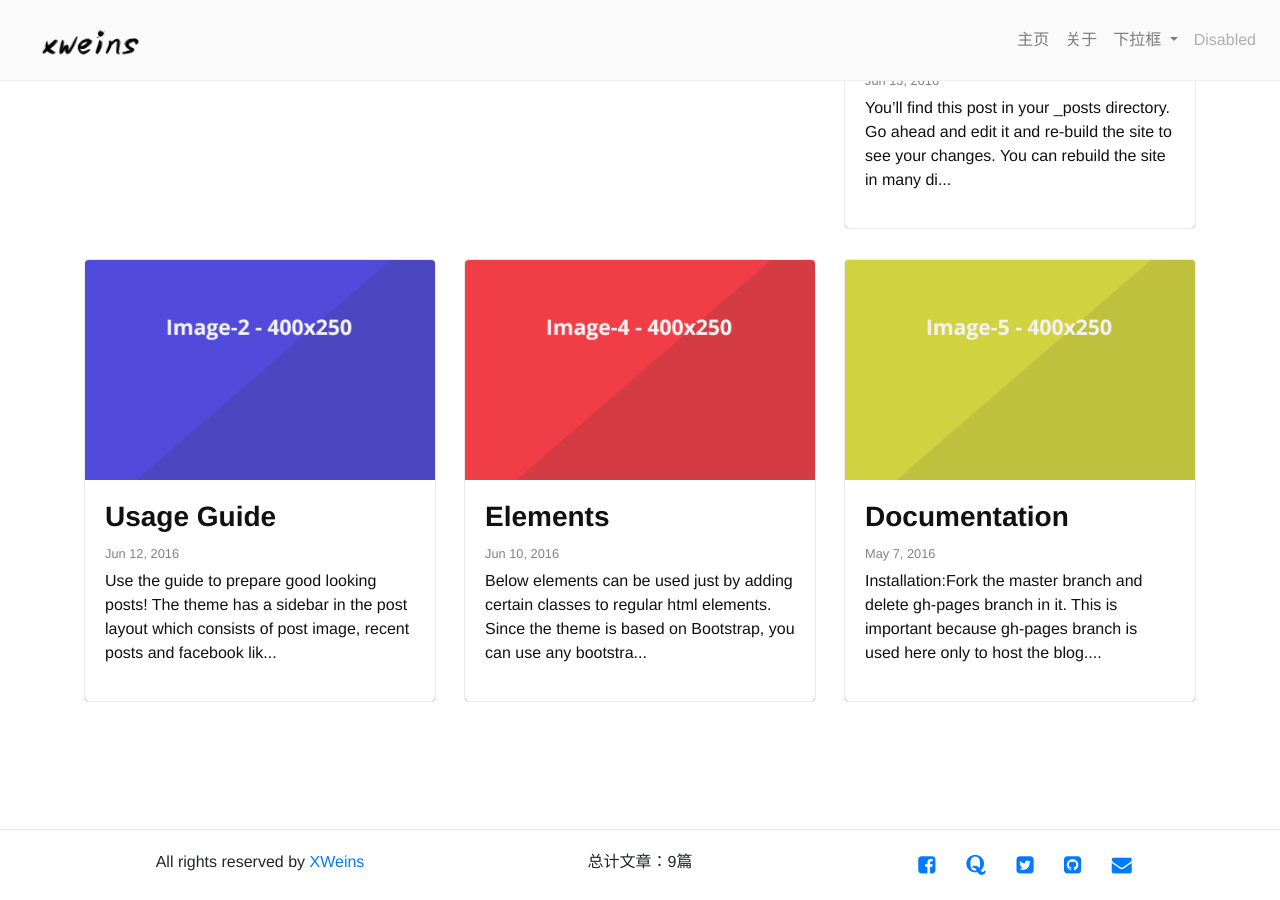
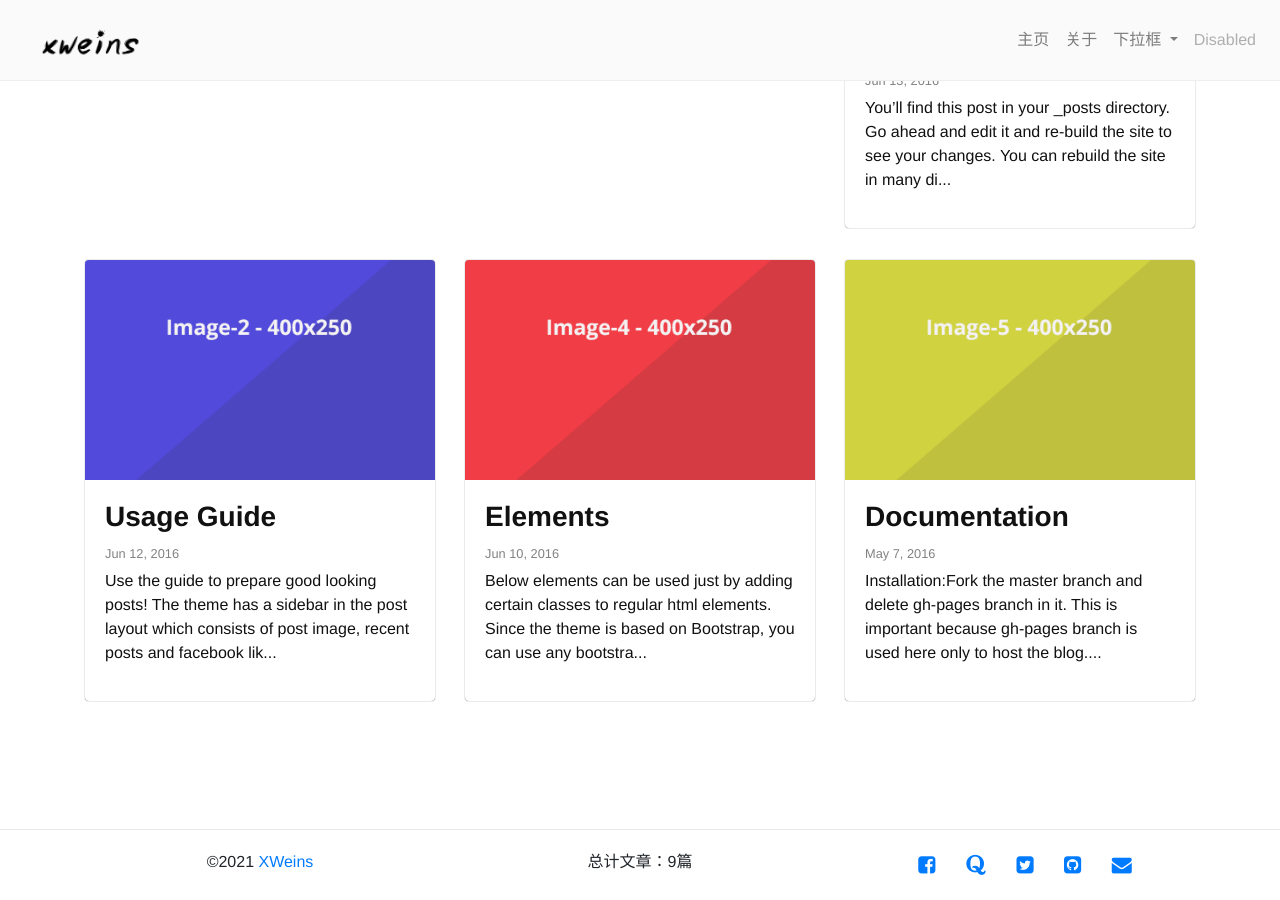
Before and after one commit to xlostpath/xlostway.github.io, a Jekyll site: the page built from index.html, in a window 1280 px wide and 900 px high, scrolled down 589 px. Built offline with Jekyll 4.4.1, drawn with Linux system fonts in a browser that asks for light colours; some web fonts are replaced; the list of posts is cut into pages by our own code.

Commit message:
update copyright

```diff
--- a/_includes/footer.html
+++ b/_includes/footer.html
@@ -3,7 +3,7 @@
     <div class="row p20">
       {% if site.copyright.name %}
       <div class="col-md-4 text-center mt25">
-        All rights reserved by
+        ©2021
         <a target="_blank" href="{{site.copyright.link}}"
           >{{site.copyright.name}}</a
         >
```
